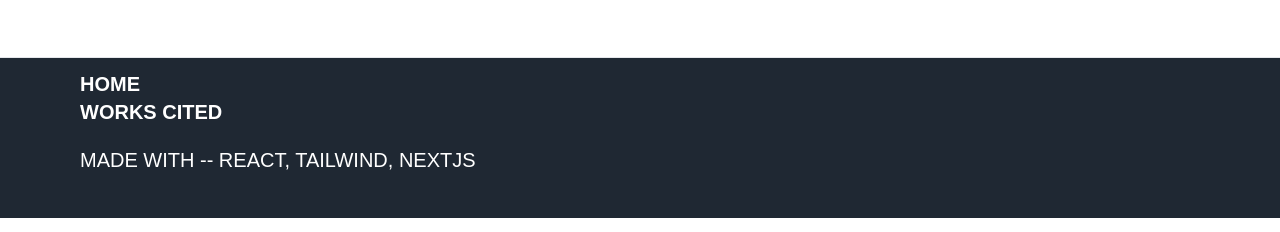
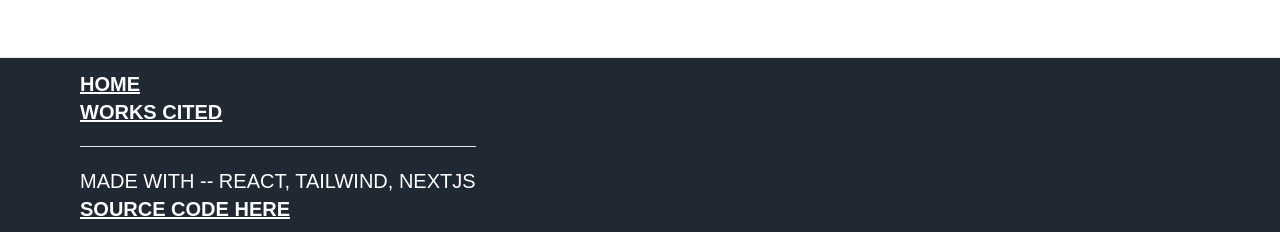
Before and after one commit to Niall-Sharma/multimodalwebsite, a Next.js app: page /games/detroit in a window 1280 px wide. Shown: the part 6036-6268 px from the top of the page. Built offline with nearby package versions, Linux system fonts and the light colour scheme.

Commit message:
target blank on link

```diff
--- a/src/app/components/footer.tsx
+++ b/src/app/components/footer.tsx
@@ -11,16 +11,23 @@ export default function Footer() {
             <footer className="relative flex flex-wrap py-3 min-w-full p-20 min-h-[20vh] bg-Theme-Colors-Charcoal text-white">
                     <ul className="flex flex-col text-xl font-bold uppercase">
                     <Link
-                         href={"/"}
-                         >
-                            <h1>Home</h1>
+                         href={"/"}>
+                            <h1 className="underline">Home</h1>
                         </Link>
                         <Link
-                         href={"/worksCited"}
-                         >
-                            <h1>Works Cited</h1>
+                         href={"/worksCited"}>
+                            <h1 className="underline">Works Cited</h1>
                         </Link>
-                        <p className="font-normal mt-5">Made with -- React, Tailwind, NextJS</p>
+                        <hr
+                        className="my-5"
+                        />
+                        <p className="font-normal no-underline">Made with -- React, Tailwind, NextJS</p>
+                        <Link
+                        href={"https://github.com/Niall-Sharma/multimodalwebsite"}
+                        target="_blank">
+                            <p className="underline">Source Code Here</p>
+                        </Link>
+
                     </ul>
             </footer>
         </>
--- a/src/app/games/detroit/page.tsx
+++ b/src/app/games/detroit/page.tsx
@@ -88,7 +88,9 @@ export default function Page( {pageLink, pageName}:any ) {
                             />
                         </m.section>
                         <section className="w-1/4 mx-auto mt-20">
-                            <Link href={"https://www.quanticdream.com/en/detroit-become-human"}>
+                            <Link href={"https://www.quanticdream.com/en/detroit-become-human"}
+                            target="_blank"
+                            >
                                 <p className="bg-Theme-Colors-BetterBlue p-5 mx-auto rounded-lg">
                                     Buy Now
                                 </p>
```
